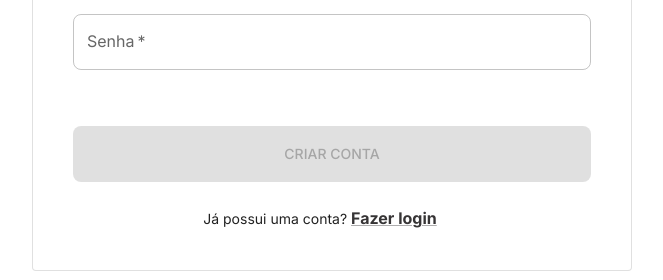
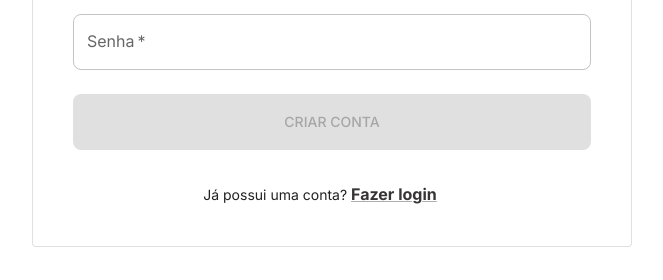
Before and after one commit to EriJohnson/marle, a React (Vite) app: page /register in a window 1280 px wide. Shown: the part 539-819 px from the top of the page, without its empty margins (308-971 px from the left). Built offline with nearby package versions, Linux system fonts and the light colour scheme.

Commit message:
feat: implement LoadingButton

```diff
--- a/src/pages/Register/index.tsx
+++ b/src/pages/Register/index.tsx
@@ -1,6 +1,6 @@
 import { yupResolver } from '@hookform/resolvers/yup';
+import LoadingButton from '@mui/lab/LoadingButton';
 import {
-  Button,
   Container,
   Grid,
   Link,
@@ -23,7 +23,7 @@ export default function Register() {
   const {
     register,
     handleSubmit,
-    formState: { errors, isValid },
+    formState: { errors, isValid, isSubmitting },
     control,
   } = form;
 
@@ -35,7 +35,12 @@ export default function Register() {
     <Container maxWidth='sm' disableGutters>
       <Paper
         variant='outlined'
-        sx={{ p: { xs: 3, sm: 5 }, my: { xs: 0, sm: 5 } }}
+        sx={{
+          px: { xs: 3, sm: 5 },
+          py: 5,
+          my: { xs: 0, sm: 5 },
+          height: { xs: '100vh', sm: '100%' },
+        }}
         color='secondary'
       >
         <Typography variant='h4'>Bem-vindo(a)</Typography>
@@ -115,19 +120,20 @@ export default function Register() {
             />
           </Grid>
 
-          <Grid item xs={12} sx={{ mt: 4 }}>
-            <Button
+          <Grid item xs={12}>
+            <LoadingButton
               fullWidth
               variant='contained'
               color='secondary'
               type='submit'
               disabled={!isValid}
+              loading={isSubmitting}
             >
               Criar conta
-            </Button>
+            </LoadingButton>
           </Grid>
 
-          <Grid container justifyContent='center' sx={{ mt: 3 }}>
+          <Grid container justifyContent='center' sx={{ mt: 4 }}>
             <Grid item>
               <Typography sx={{ display: 'inline' }} variant='body2'>
                 Já possui uma conta?
```
